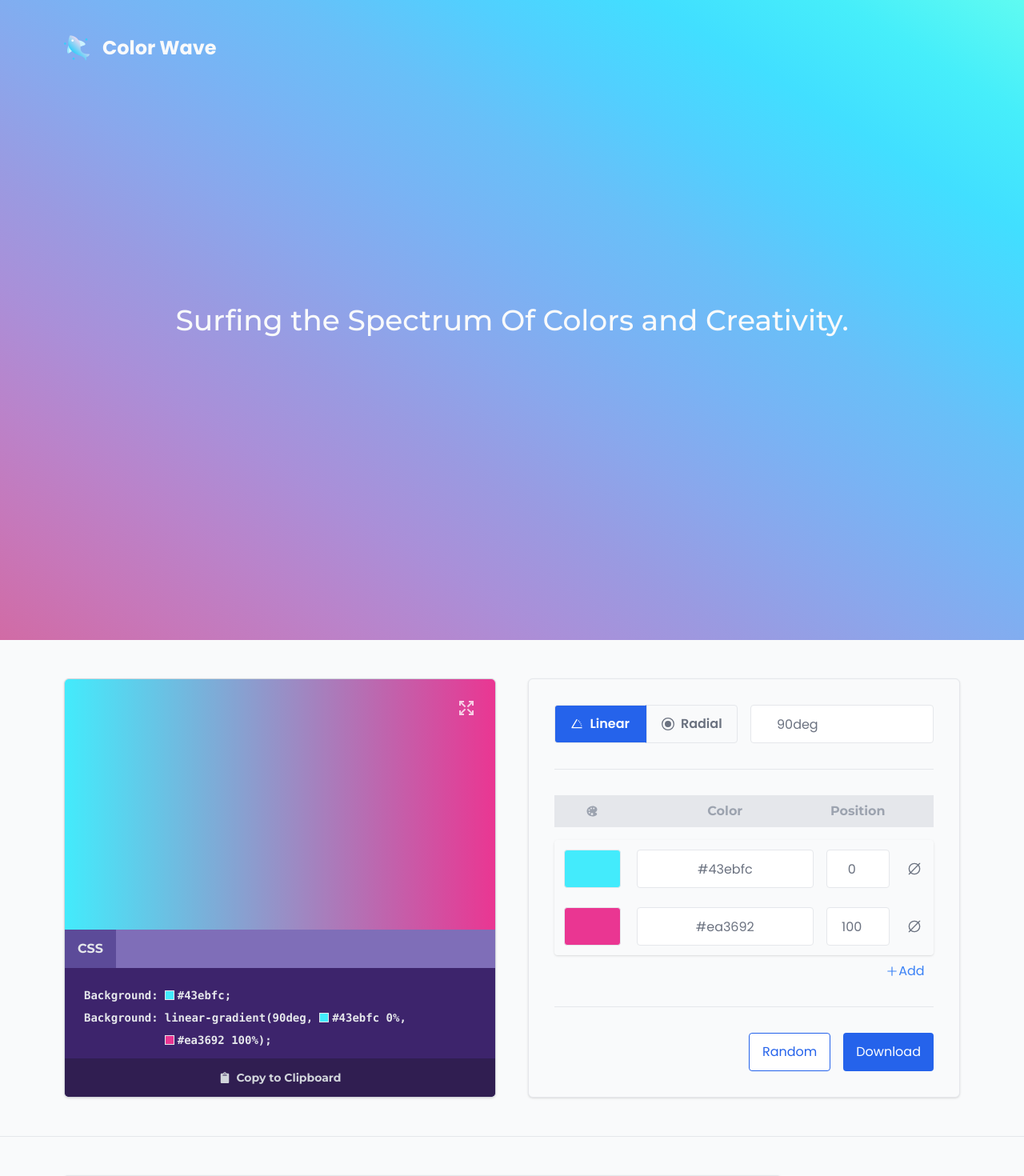
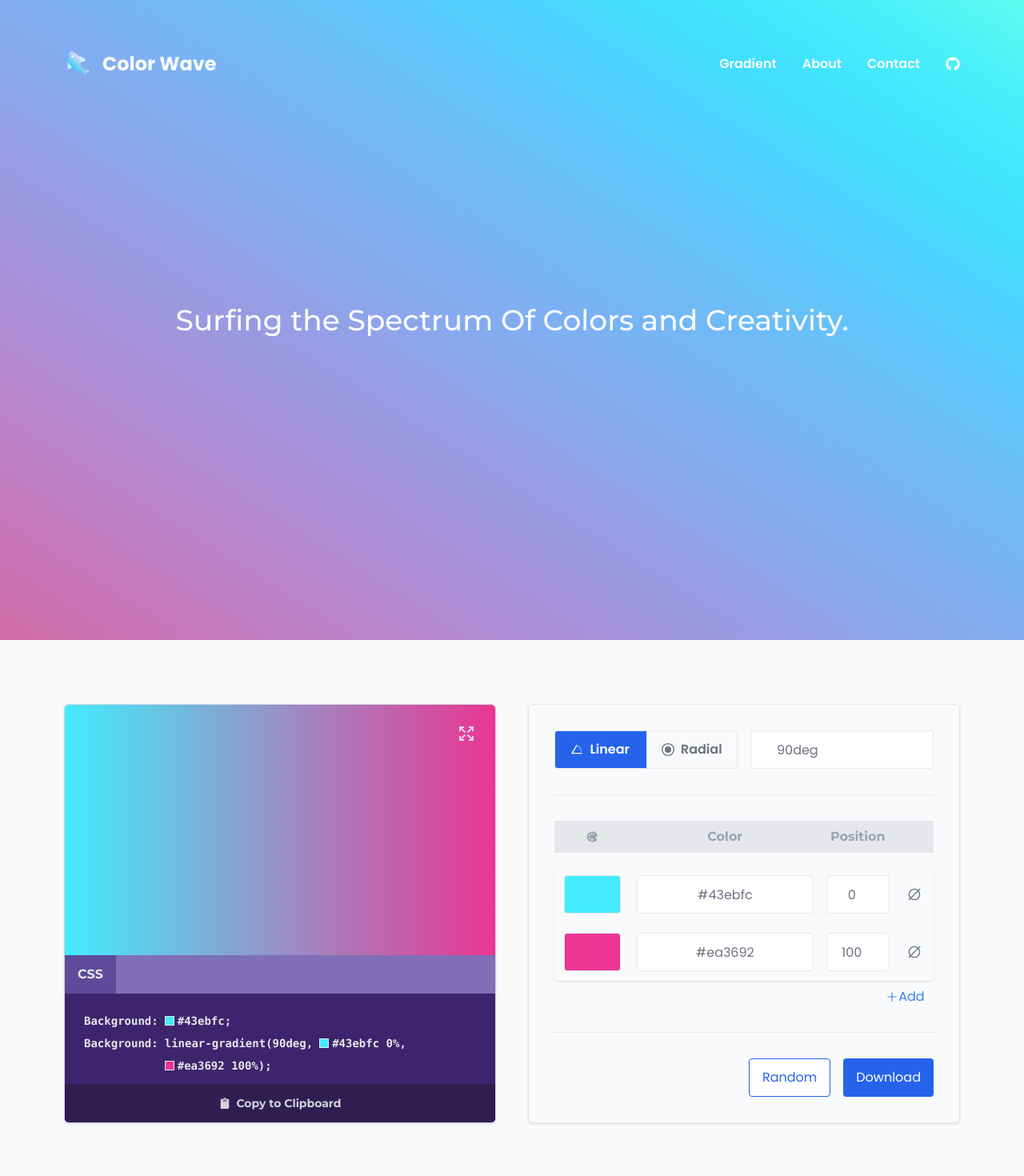
Before and after one commit to EMCSquare12/color-wave, a React (Vite) app in the folder color-wave/: page / in a window 1280 px wide. Shown: the top 1470 px of the page at 80% size. Built offline with nearby package versions, Linux system fonts and the light colour scheme.

Commit message:
Feat: change header height

```diff
--- a/color-wave/src/App.jsx
+++ b/color-wave/src/App.jsx
@@ -35,7 +35,7 @@ function App() {
       <Header />
       <Hero />
       <div
-        className={`relative flex flex-col w-full md:full h-auto gap-4 my-12 md:px-20 px-4 md:grid md:grid-cols-2 md:gap-10`}
+        className={`relative flex flex-col w-full md:full h-auto gap-4 my-20 md:px-20 px-4 md:grid md:grid-cols-2 md:gap-10`}
       >
         <Display
           gradient={bgGradient}
--- a/color-wave/src/components/Header.jsx
+++ b/color-wave/src/components/Header.jsx
@@ -6,7 +6,7 @@ import { useState, useEffect } from "react";
 
 const Header = () => {
   const [width, setWidth] = useState(window.innerWidth);
-  const [isOpen, setIsOpen] = useState(false);
+  const [isOpen, setIsOpen] = useState(true);
 
   useEffect(() => {
     const handleResize = () => {
@@ -22,8 +22,8 @@ const Header = () => {
 
   return (
     <>
-      <header className="flex flex-col md:flex-row w-full px-0 md:px-20 md:h-[15vh] right-0 md:w-full items-center md:justify-between md:bg-transparent relative  z-30 ">
-        <div className="flex flex-row items-center justify-between w-full px-8 md:w-fit h-fit md:px-0">
+      <header className="flex flex-col md:flex-row w-full px-0 md:px-20 md:h-[20vh] h-[15vh] right-0 md:w-full items-center md:justify-between md:bg-transparent relative  z-30 ">
+        <div className="flex flex-row items-center justify-between w-full h-full px-8 md:w-fit md:px-0">
           <div
             className={`flex flex-row items-center w-fit gap-4 py-4 md:p-0 `}
           >
@@ -39,7 +39,7 @@ const Header = () => {
           {width < 768 && (
             <button
               onClick={() => setIsOpen(!isOpen)}
-              className={`p-3 text-sm font-bold rounded-[50%] shadow-xl  h-fit font-poppins text-gray-50  ${
+              className={`p-3 text-sm font-bold rounded-[50%] shadow-xl font-poppins text-gray-50  ${
                 !isOpen
                   ? "bg-blue-300 hover:bg-blue-400"
                   : "bg-red-400 hover:bg-red-500"
@@ -50,8 +50,8 @@ const Header = () => {
           )}
         </div>
 
-        {isOpen && (
-          <nav className="absolute right-0 z-30 flex flex-col md:top-0 top-[9vh] items-end justify-center gap-4 md:mr-0 mr-8 py-4 md:py-0  md:relative  md:bg-transparent md:items-center md:gap-8 md:flex-row">
+        {isOpen === true && (
+          <nav className="absolute right-0 z-30 flex flex-col md:top-0 top-[15vh] items-end justify-center gap-4 md:mr-0 mr-8  md:relative  md:bg-transparent md:items-center md:gap-8 md:flex-row">
             <li className="flex items-center px-4 py-2 text-sm font-semibold w-fit transition duration-200 ease-in-out md:hover:bg-transparent md:hover:text-blue-300 text-gray-50 hover:bg-blue-400 font-poppins md:text-base bg-blue-300 md:bg-transparent  md:p-0 md:rounded-none rounded-[50px] md:shadow-none  shadow-xl ">
               <a href="#">Gradient</a>
             </li>
--- a/color-wave/src/components/Hero.jsx
+++ b/color-wave/src/components/Hero.jsx
@@ -9,7 +9,7 @@ const Hero = () => {
         backgroundImage:
           "linear-gradient(to top right, #d16ba5, #c777b9, #ba83ca, #aa8fd8, #9a9ae1, #8aa7ec, #79b3f4, #69bff8, #52cffe, #41dfff, #46eefa, #5ffbf1)",
       }}
-      className="h-[calc(100vh)] -mt-[12vh] md:-mt-[15vh] flex items-center justify-center "
+      className="h-[100vh] -mt-[15vh] md:-mt-[20vh] flex items-center justify-center "
     >
       <div className="flex flex-col items-center justify-center gap-4">
         <p className="text-lg font-medium text-gray-50 md:text-4xl font-mont">
```
